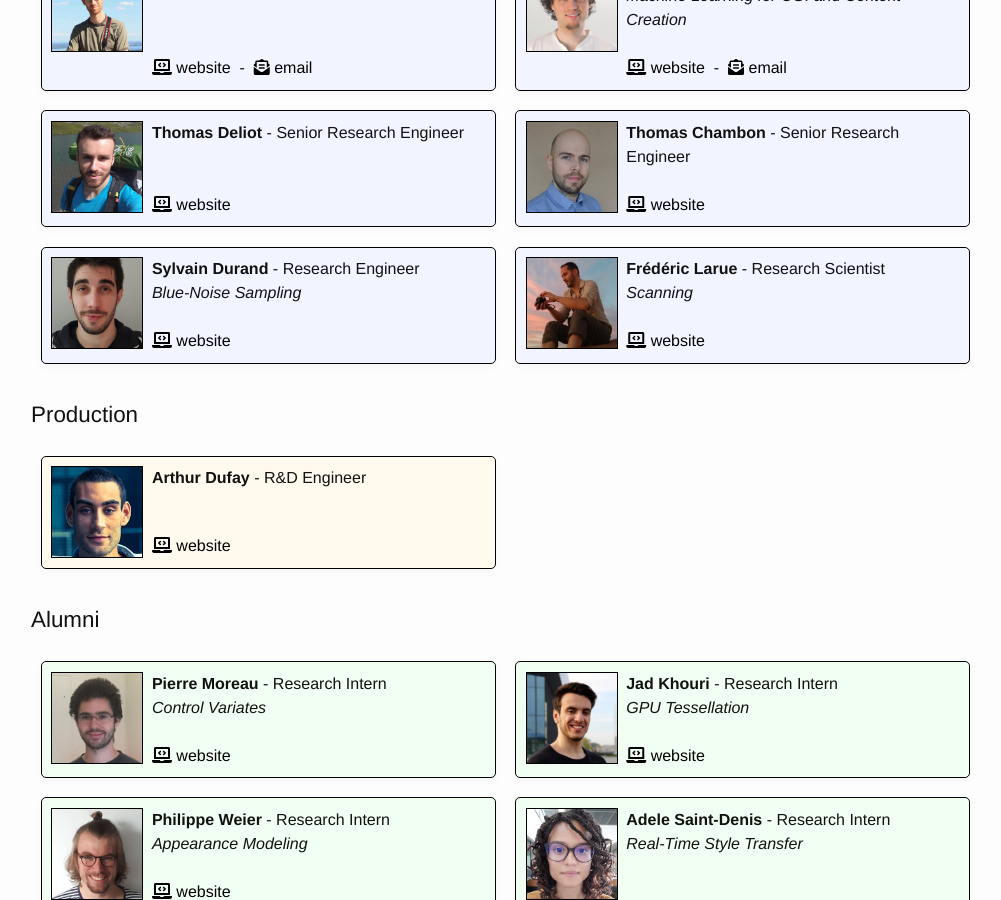
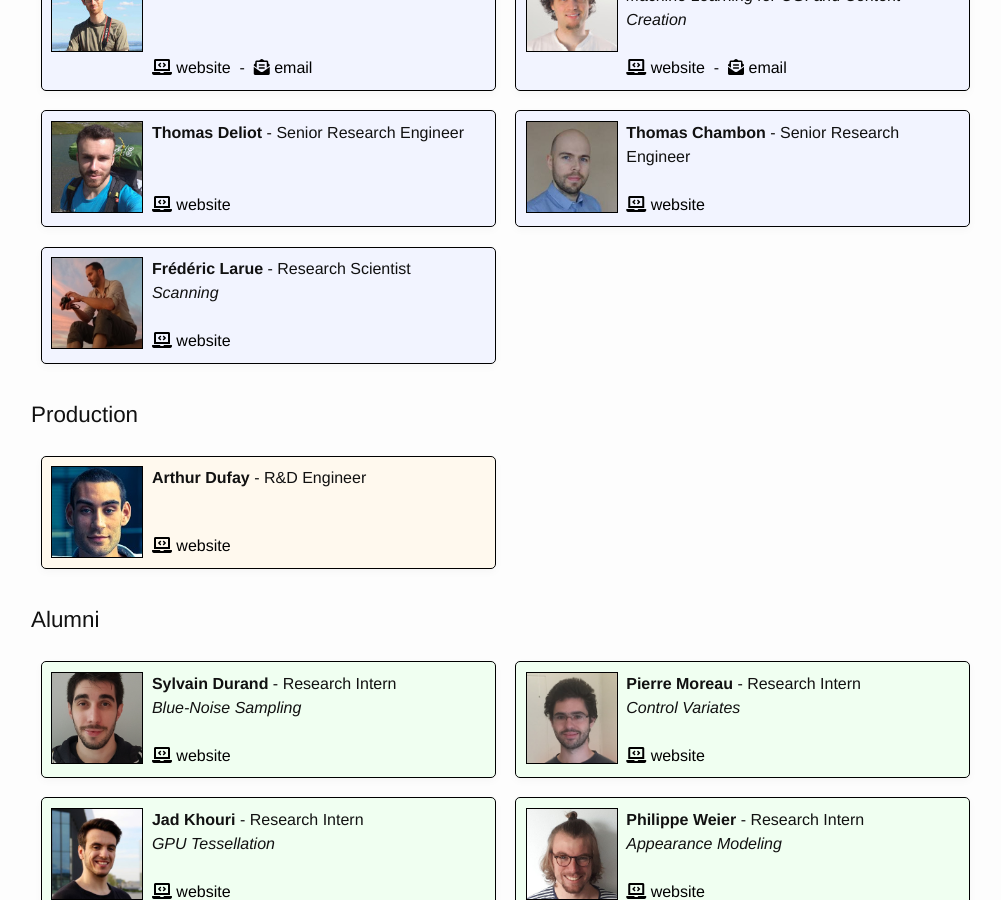
Before and after one commit to unity-grenoble/website, a Jekyll site: the page built from people.html, in a window 1280 px wide and 900 px high, scrolled down 379 px. Shown: the whole window, without its empty margins (127-1128 px from the left). Built offline with Jekyll 4.4.1, drawn with Linux system fonts in a browser that asks for light colours; some of the changed lines change nothing that is shown.

Commit message:
move sylvain to alumni

```diff
--- a/_data/members.yml
+++ b/_data/members.yml
@@ -40,13 +40,6 @@
   center: labs
   photo: /images/people/thomas_chambon.jpg
 
-- name: Sylvain Durand
-  title: "Research Engineer"
-  center: labs
-  topics: "Blue-Noise Sampling"
-  url: "https://sdurand7.github.io/"
-  photo: /images/people/sylvain_durand.jpg
-
 - name: Frédéric Larue
   title: "Research Scientist"
   center: labs
@@ -55,6 +48,14 @@
   photo: /images/people/frederic_larue.jpg
 
 # Former Labs members
+
+- name: Sylvain Durand
+  title: "Research Intern"
+  center: alumni
+  topics: "Blue-Noise Sampling"
+  url: "https://sdurand7.github.io/"
+  photo: /images/people/sylvain_durand.jpg
+
 - name: Pierre Moreau
   title: "Research Intern"
   center: alumni
```
